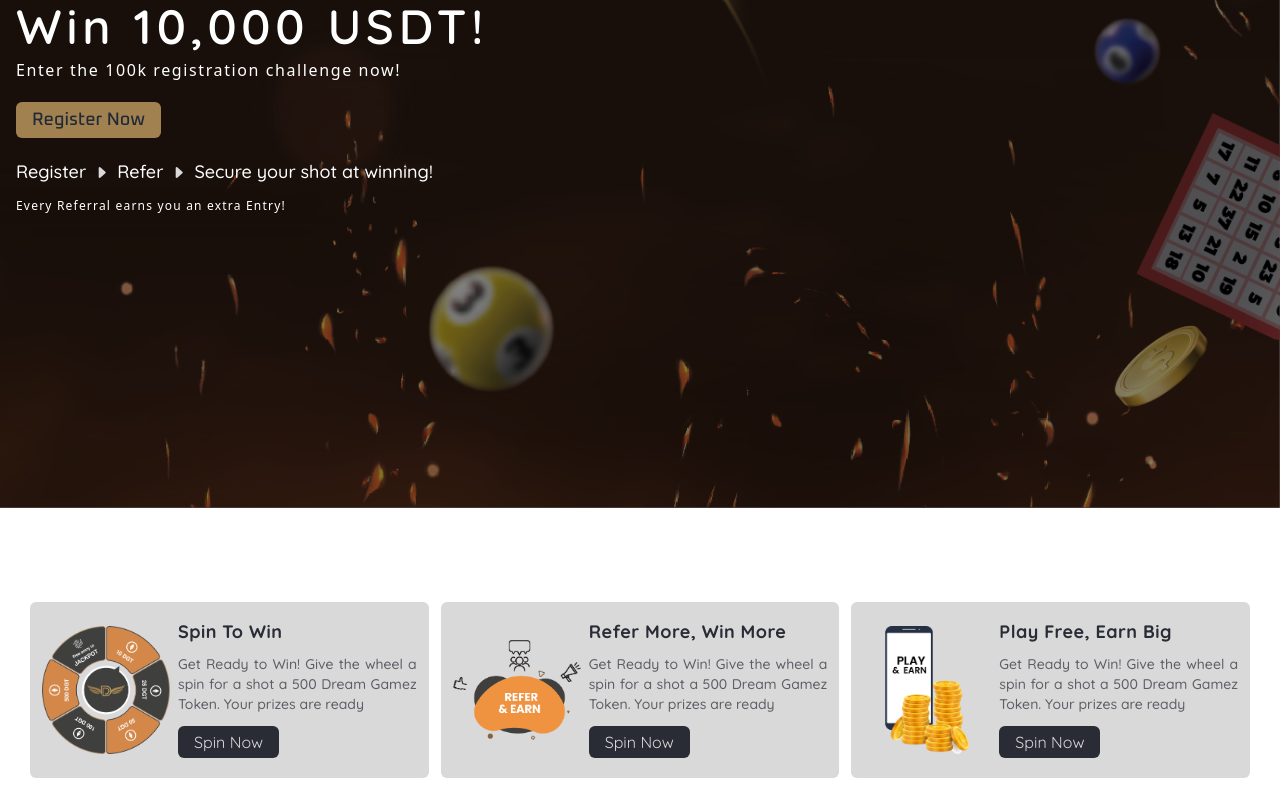
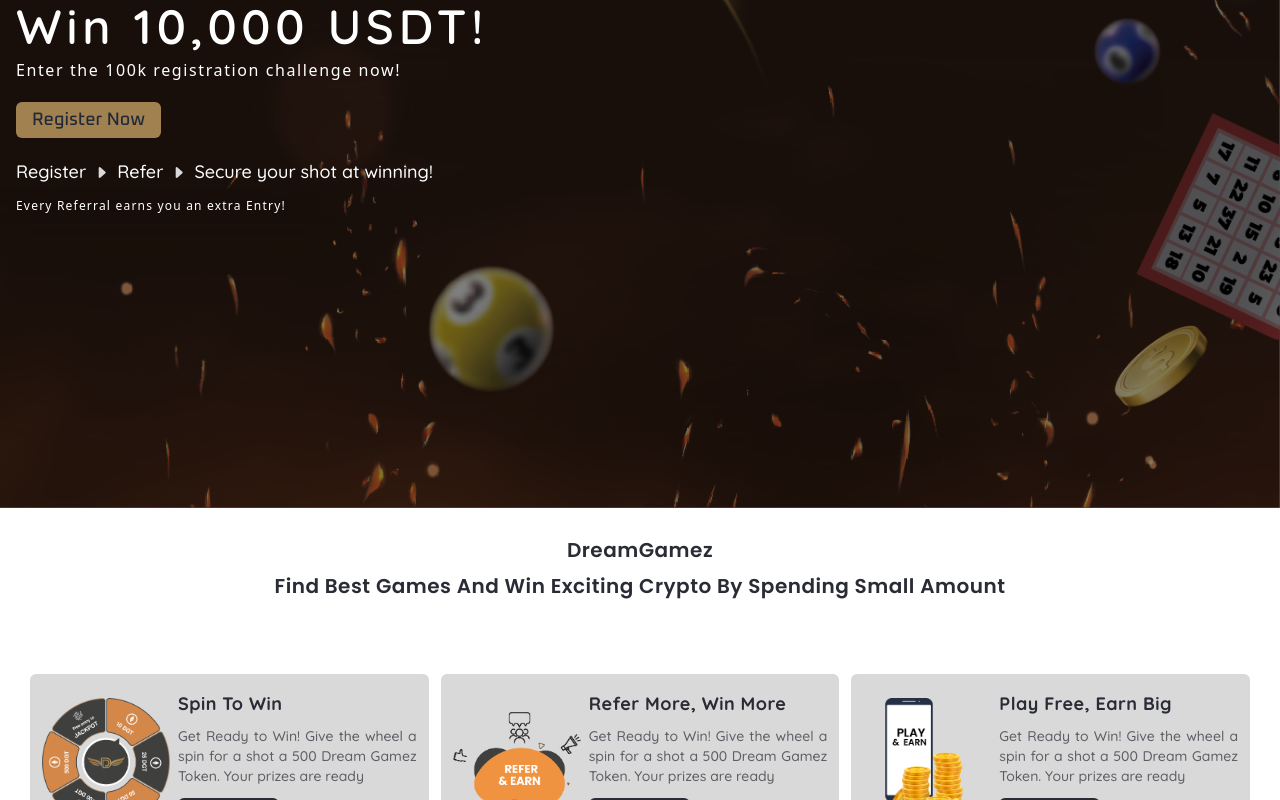
Before and after one commit to Ankan002/dream-gamez, a Next.js app: page / in a window 1280 px wide. Shown: the part 356-1156 px from the top of the page. Built offline with nearby package versions, Linux system fonts and the light colour scheme.

Commit message:
feat: :sparkles: add common paragraph

```diff
--- /dev/null
+++ b/components/home/elements/common-paragraph/common-paragraph.tsx
@@ -0,0 +1,23 @@
+import { twMerge } from "tailwind-merge";
+
+interface Props {
+	text: string;
+	className?: string;
+}
+
+const CommonParagraph = (props: Props) => {
+	const { text, className } = props;
+
+	return (
+		<p
+			className={twMerge(
+				"w-full text-center my-1 font-poppins text-primary-dark text-lg font-semibold tracking-wide",
+				className
+			)}
+		>
+			{text}
+		</p>
+	);
+};
+
+export default CommonParagraph;
--- /dev/null
+++ b/components/home/elements/common-paragraph/index.ts
@@ -0,0 +1 @@
+export { default as CommonParagraph } from "./common-paragraph";
--- a/components/home/elements/index.ts
+++ b/components/home/elements/index.ts
@@ -3,3 +3,4 @@ export * from "./flow-step";
 export * from "./feature-card";
 export * from "./common-heading";
 export * from "./blog-card";
+export * from "./common-paragraph";
--- a/components/home/game-section/game-section.tsx
+++ b/components/home/game-section/game-section.tsx
@@ -1,9 +1,15 @@
+import { CommonParagraph } from "../elements";
+
 const GameSection = () => {
-    return (
-        <div className="w-full flex flex-col items-center justify-center px-3 py-6">
-
-        </div>
-    );
+	return (
+		<div className="w-full flex flex-col items-center justify-center px-3 py-6">
+			<CommonParagraph text="DreamGamez" className="text-xl" />
+			<CommonParagraph
+				text="Find Best Games And Win Exciting Crypto By Spending Small Amount"
+				className="text-xl"
+			/>
+		</div>
+	);
 };
 
 export default GameSection;
```
